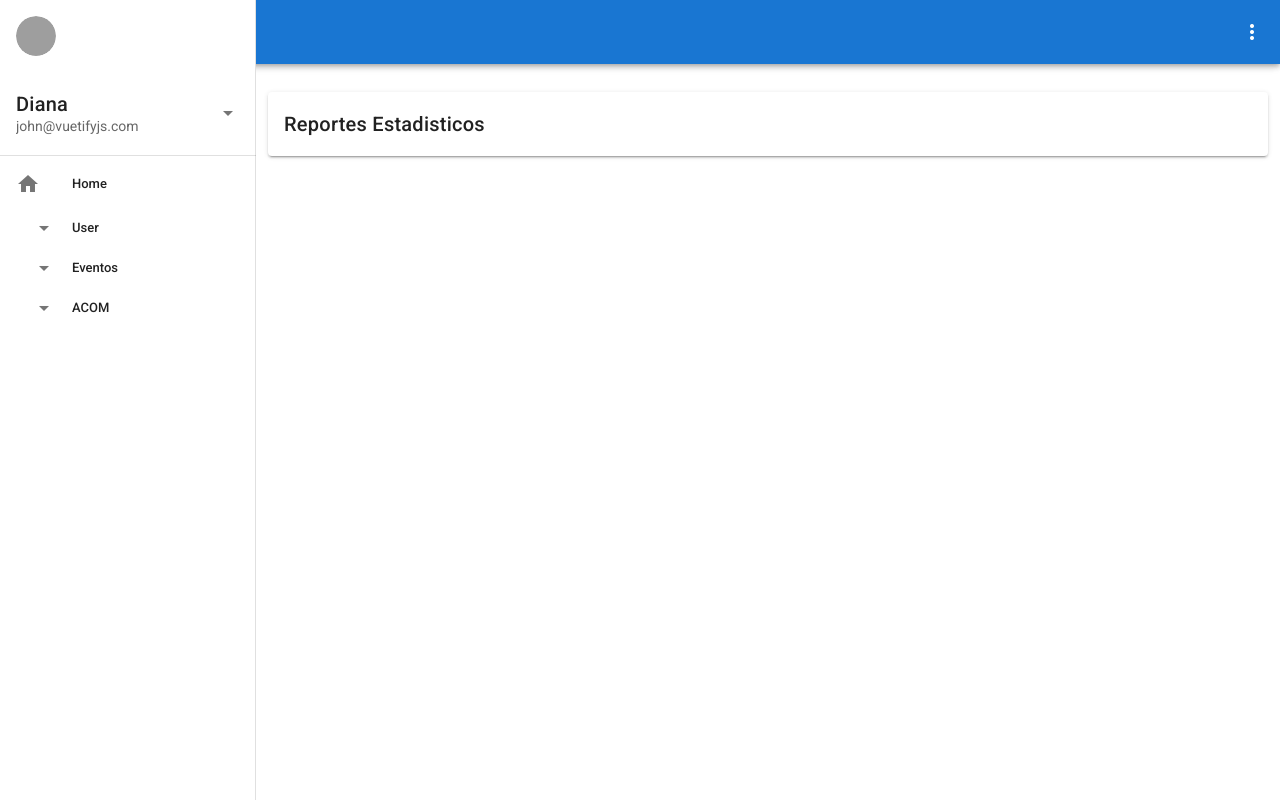
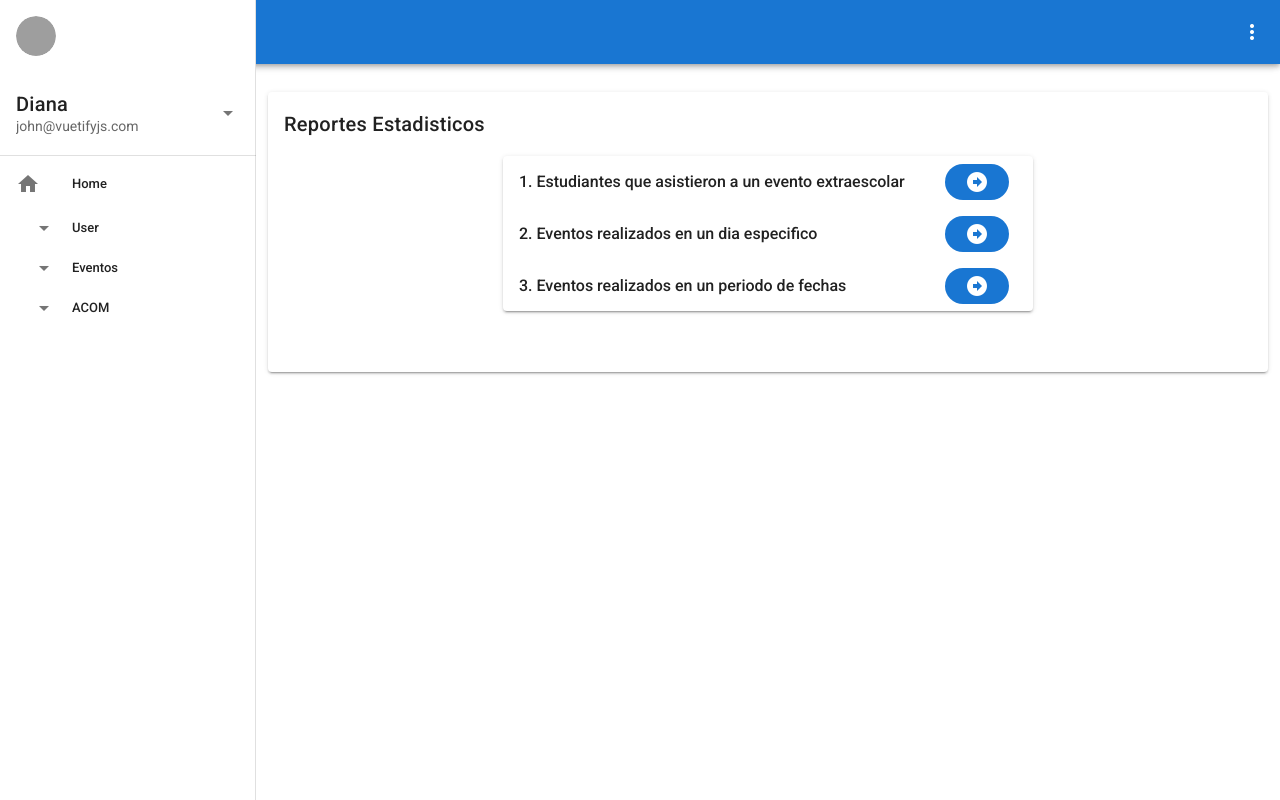
Before and after one commit to alavazarez/app-extraescolares, a Vue app: page /event/reports in a window 1280 px wide. Built offline with nearby package versions, Linux system fonts and the light colour scheme; grey boxes are pictures that could not be loaded.

Commit message:
Vista-Componente-Reportes-Eventos
Se desarrollo la vista para reportes de eventos y los componentes

```diff
--- /dev/null
+++ b/src/components/Eventos/ReportStudentsForm.vue
@@ -0,0 +1,63 @@
+<template>
+  <v-dialog v-model="dialog" persistent max-width="600px">
+    <template v-slot:activator="{ on, attrs }">
+      <v-btn depressed color="primary" rounded v-bind="attrs" v-on="on">
+        <v-icon dark>mdi-arrow-right-bold-circle</v-icon>
+        </v-btn>
+    </template>
+    <v-card>
+      <v-card-title>
+        <span class="headline">Estudiantes que asistieron a un evento extraescolar
+        </span>
+      </v-card-title>
+      <v-card-text>
+        <v-container>
+          <v-row align="center" justify="space-around">
+            <v-col class="d-flex" cols="12" sm="8">
+              <v-select
+                :items="items"
+                label="Sexo"
+                solo
+              ></v-select>
+            </v-col>
+          </v-row>
+          <v-row align="center" justify="space-around">
+            <v-col class="d-flex" cols="12" sm="8">
+              <v-select
+                :items="items"
+                label="Carrera"
+                solo
+              ></v-select>
+            </v-col>
+          </v-row>
+          <v-row align="center"
+    justify="space-around">
+              <div class="my-2">
+            <v-btn
+              color="success"
+              fab
+              x-large
+              dark
+            >
+              <v-icon>mdi-domain</v-icon>
+            </v-btn>
+          </div>
+          </v-row>
+        </v-container>
+      </v-card-text>
+      <v-card-actions>
+        <v-spacer></v-spacer>
+        <v-btn color="blue darken-1" text @click="dialog = false">
+          Close
+        </v-btn>
+      </v-card-actions>
+    </v-card>
+  </v-dialog>
+</template>
+
+<script>
+export default {
+  name: "RegisterForm",
+  data: () => ({dialog:false})
+};
+</script>
--- a/src/views/admin/eventos/Reports.vue
+++ b/src/views/admin/eventos/Reports.vue
@@ -1,8 +1,53 @@
 <template>
-  <v-card>
+  <v-card height="280">
     <v-card-title class="heading-2">
       Reportes Estadisticos
       <v-spacer></v-spacer>
     </v-card-title>
+    <v-card class="mx-auto" max-height="155" max-width="530" qoutlined>
+      <v-list-item>
+        <v-list-item-content>
+          <v-list-item-title class="font-weight-medium">
+            1. Estudiantes que asistieron a un evento extraescolar
+        </v-list-item-title>
+      </v-list-item-content>
+      <v-card-actions>
+        <ReportStudentsForm />
+      </v-card-actions>
+      </v-list-item>
+
+      <v-list-item>
+        <v-list-item-content>
+          <v-list-item-title class="font-weight-medium">
+            2. Eventos realizados en un dia especifico
+        </v-list-item-title>
+      </v-list-item-content>
+      <v-card-actions>
+        <v-btn depressed color="primary" rounded>
+        <v-icon dark>mdi-arrow-right-bold-circle</v-icon>
+        </v-btn>
+      </v-card-actions>
+      </v-list-item>
+
+      <v-list-item>
+        <v-list-item-content>
+          <v-list-item-title class="font-weight-medium">
+            3. Eventos realizados en un periodo de fechas
+        </v-list-item-title>
+      </v-list-item-content>
+      <v-card-actions>
+        <v-btn depressed color="primary" rounded>
+        <v-icon dark>mdi-arrow-right-bold-circle</v-icon>
+        </v-btn>
+      </v-card-actions>
+      </v-list-item>
+    </v-card>
   </v-card>
 </template>
+
+<script>
+import ReportStudentsForm from "@/components/Eventos/ReportStudentsForm";
+export default {
+  components: { ReportStudentsForm },
+}
+</script>
```
